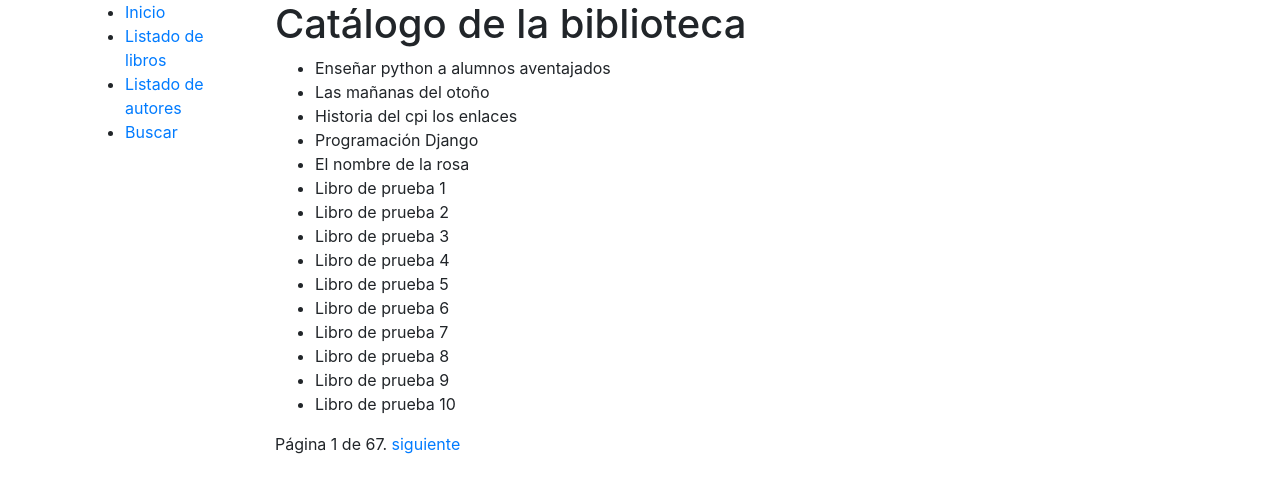
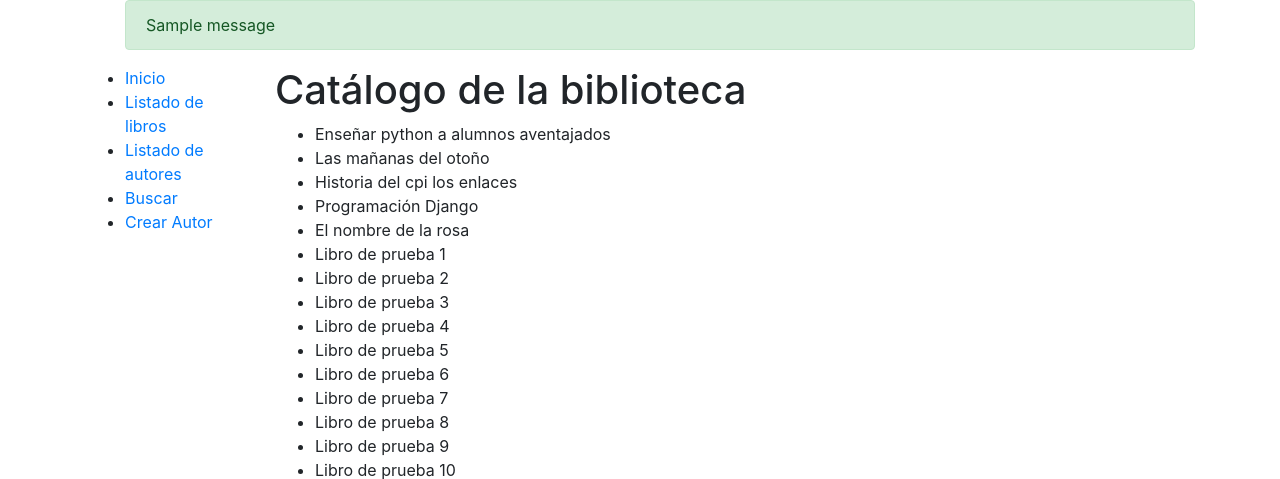
Before and after one commit to lmorillas/biblioteca, a Django app: page /catalogo/libros/ in a window 1280 px wide. Shown: the top 479 px of the page. Run offline with Django 3.2, Linux system fonts and the light colour scheme; data comes from the database, SQL or seed files in the repository; both versions use the stored data as it was after the commit; one stand-in notice (Sample message) is shown.

Commit message:
creación autores con mensaje

```diff
--- a/catalogo/templates/base.html
+++ b/catalogo/templates/base.html
@@ -11,6 +11,13 @@
 </head>
 <body>
   <div class="container">
+  {% if messages %}
+<ul class="messages">
+    {% for message in messages %}
+    <div class="alert {% if message.tags %} alert-{{ message.tags }}{% else %}alert-primary{% endif %}" role="alert">{{ message }}</li>
+    {% endfor %}
+</ul>
+{% endif %}
     <div class="row">
       <div class="col-sm-2">
       {% block sidebar %}
--- a/catalogo/templates/sidebar.html
+++ b/catalogo/templates/sidebar.html
@@ -3,4 +3,5 @@
   <li><a href="{% url 'listado_libros' %}">Listado de libros</a></li>
   <li><a href="">Listado de autores</a></li>
   <li><a href="{% url 'buscalibros'%}">Buscar</a></li>
+  <li><a href="{% url 'crear_autor'%}">Crear Autor</a></li>
 </ul>
--- a/catalogo/urls.py
+++ b/catalogo/urls.py
@@ -9,5 +9,5 @@ urlpatterns = [
         name='listado_libros'),
     path('buscarlibros/', SearchResultsListView.as_view(),
         name="buscalibros" ),
-    path('autor/create', crear_autor, name='crear_autor')
+    path('autor/crear', crear_autor, name='crear_autor')
 ]
--- a/catalogo/views.py
+++ b/catalogo/views.py
@@ -1,8 +1,10 @@
-from django.shortcuts import render
+from django.shortcuts import render, redirect
 from catalogo.models import Book
 from django.views import generic
 from django.views.generic import ListView
 from catalogo.forms import AuthorForm
+from django.contrib import messages
+
 
 # from django.http import HttpResponse
 
@@ -30,6 +32,14 @@ def todos_libros(request):
 
 # Creación de autor
 def crear_autor(request):
+    if request.method == 'POST':
+        form = AuthorForm(request.POST)
+        if form.is_valid():
+            form.save()
+            messages.add_message(request, messages.SUCCESS, 'Autor creado.')
+            return redirect('/')
+    else:
+        form = AuthorForm()
     datos = {'form': AuthorForm()}
     return render(request, 'crear_autor.html',
         context=datos)
```
Also changed, not shown: db.sqlite3.
